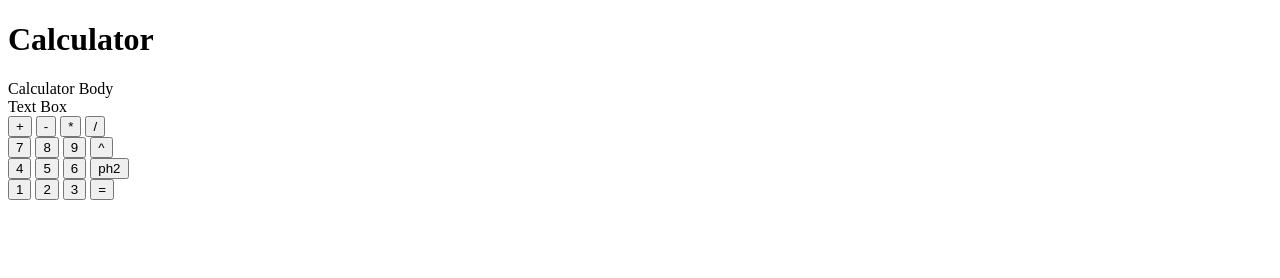
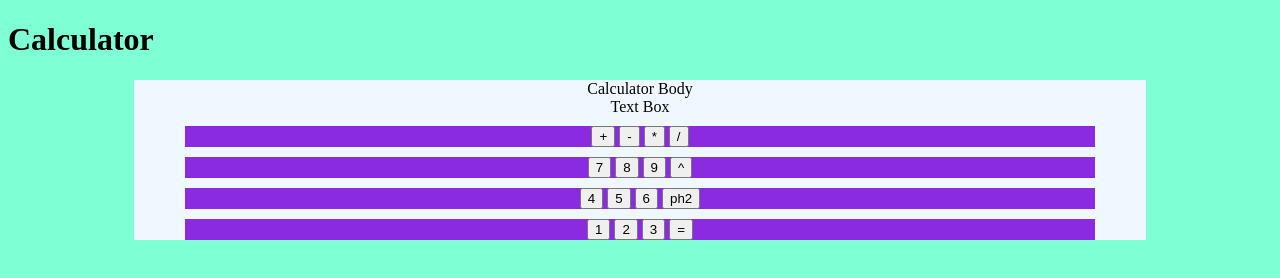
Before and after one commit to 50hp/calculator, a plain HTML site: page index.html in a window 1280 px wide. Drawn offline with Linux system fonts and the light colour scheme.

Commit message:
initial css framework

```diff
--- a/index.html
+++ b/index.html
@@ -11,7 +11,7 @@
 
 <body>
 
-<div>Calculator Body
+<div class="cal_body">Calculator Body
     <div>Text Box</div>
    <div class="row1">
         <button class="+">+</button>
--- a/style.css
+++ b/style.css
@@ -0,0 +1,47 @@
+
+body {
+    background-color: aquamarine;
+
+}
+
+.cal_body {
+    background-color: aliceblue;
+    text-align: center;
+    margin-left: 10%;
+    margin-right: 10%;
+
+}
+
+.row1 {
+    background-color: blueviolet;
+    margin-left: 5%;
+    margin-right: 5%;
+    margin-top: 1%;
+    margin-bottom: 1%;
+    max-width: max-content
+    max-hight: max-content
+}
+
+.row2 {
+    background-color: blueviolet;
+    margin-left: 5%;
+    margin-right: 5%;
+    margin-top: 1%;
+    margin-bottom: 1%;
+}
+
+.row3 {
+    background-color: blueviolet;
+    margin-left: 5%;
+    margin-right: 5%;
+    margin-top: 1%;
+    margin-bottom: 1%;
+}
+
+.row4 {
+    background-color: blueviolet;
+    margin-left: 5%;
+    margin-right: 5%;
+    margin-top: 1%;
+    margin-bottom: 1%;
+}
```
